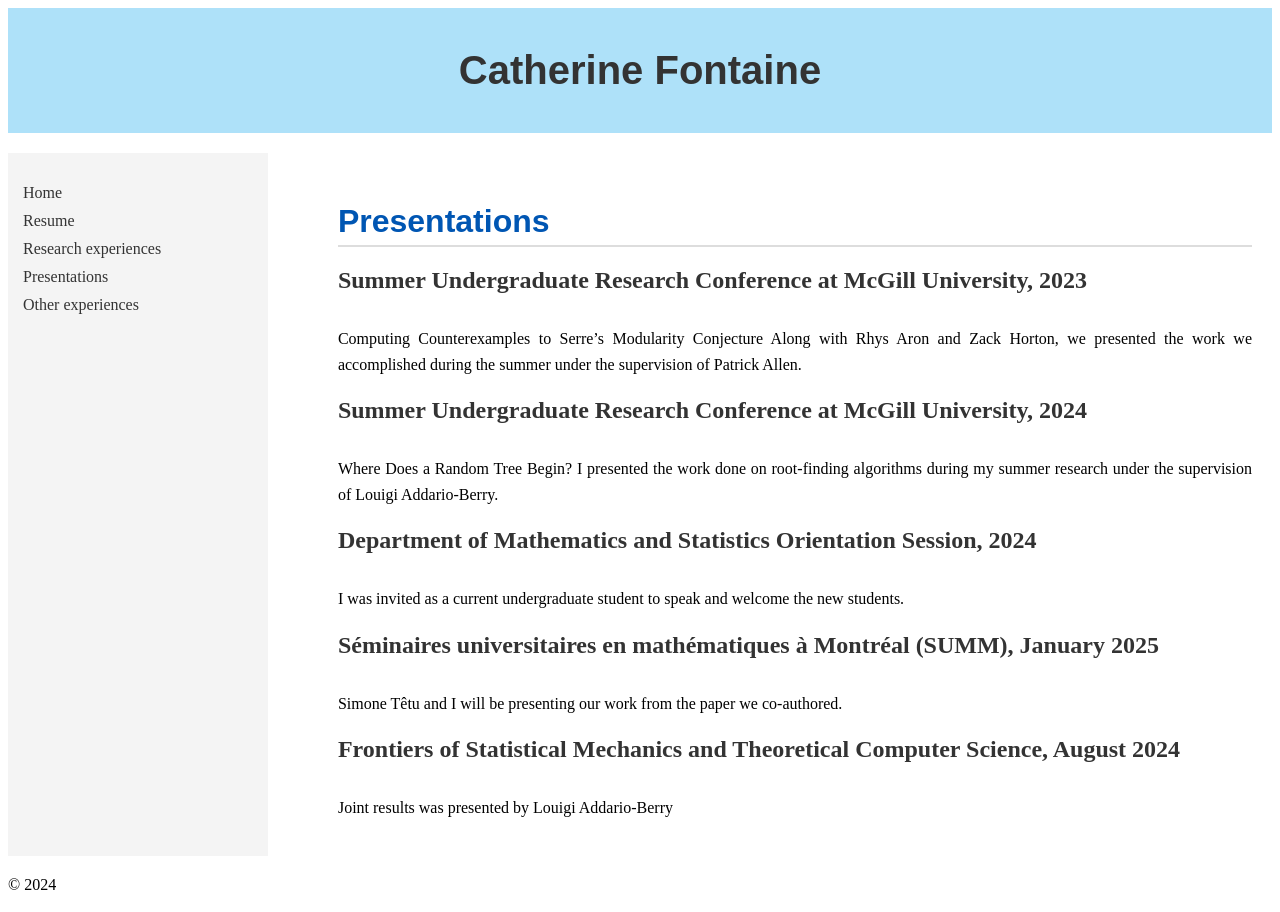
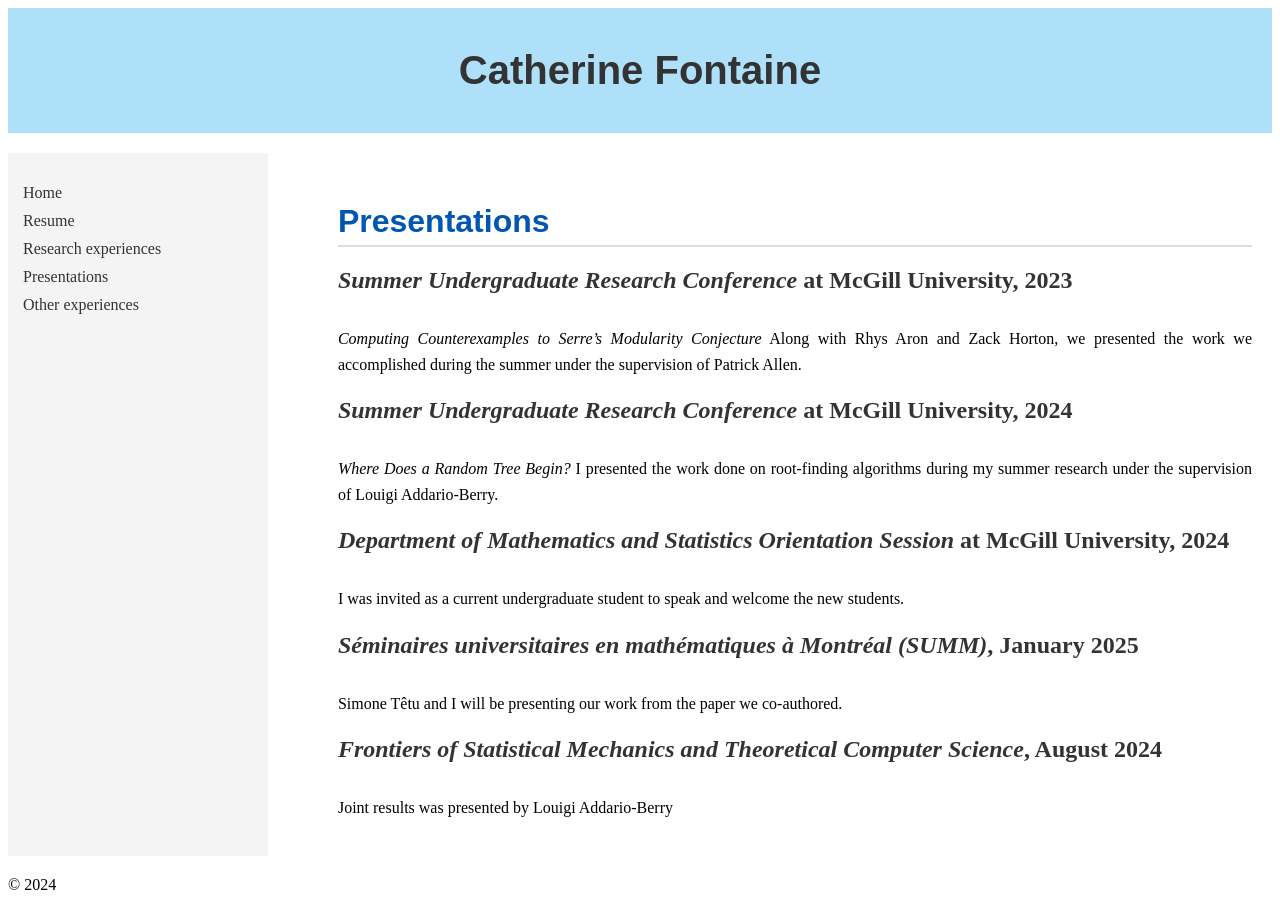
Before and after one commit to CatherineFontaine/CatherineFontaine.github.io, a Jekyll site: the page built from presentations.md, in a window 1280 px wide. Built offline with Jekyll 4.4.1, drawn with Linux system fonts in a browser that asks for light colours.

Commit message:
Update presentations.md

```diff
--- a/presentations.md
+++ b/presentations.md
@@ -3,19 +3,19 @@ layout: default
 title: Presentations
 ---
 ## Presentations
-#### Summer Undergraduate Research Conference at McGill University, 2023
-Computing Counterexamples to Serre’s Modularity Conjecture
+#### *Summer Undergraduate Research Conference* at McGill University, 2023
+*Computing Counterexamples to Serre’s Modularity Conjecture*
 Along with Rhys Aron and Zack Horton, we presented the work we accomplished during the summer under the supervision of Patrick Allen.
 
-#### Summer Undergraduate Research Conference at McGill University, 2024
-Where Does a Random Tree Begin?
+#### *Summer Undergraduate Research Conference* at McGill University, 2024
+*Where Does a Random Tree Begin?*
 I presented the work done on root-finding algorithms during my summer research under the supervision of Louigi Addario-Berry.
 
-#### Department of Mathematics and Statistics Orientation Session, 2024
+#### *Department of Mathematics and Statistics Orientation Session* at McGill University, 2024
 I was invited as a current undergraduate student to speak and welcome the new students.
 
-#### Séminaires universitaires en mathématiques à Montréal (SUMM), January 2025
+#### *Séminaires universitaires en mathématiques à Montréal (SUMM)*, January 2025
 Simone Têtu and I will be presenting our work from the paper we co-authored.
 
-#### Frontiers of Statistical Mechanics and Theoretical Computer Science, August 2024
+#### *Frontiers of Statistical Mechanics and Theoretical Computer Science*, August 2024
 Joint results was presented by Louigi Addario-Berry
```
